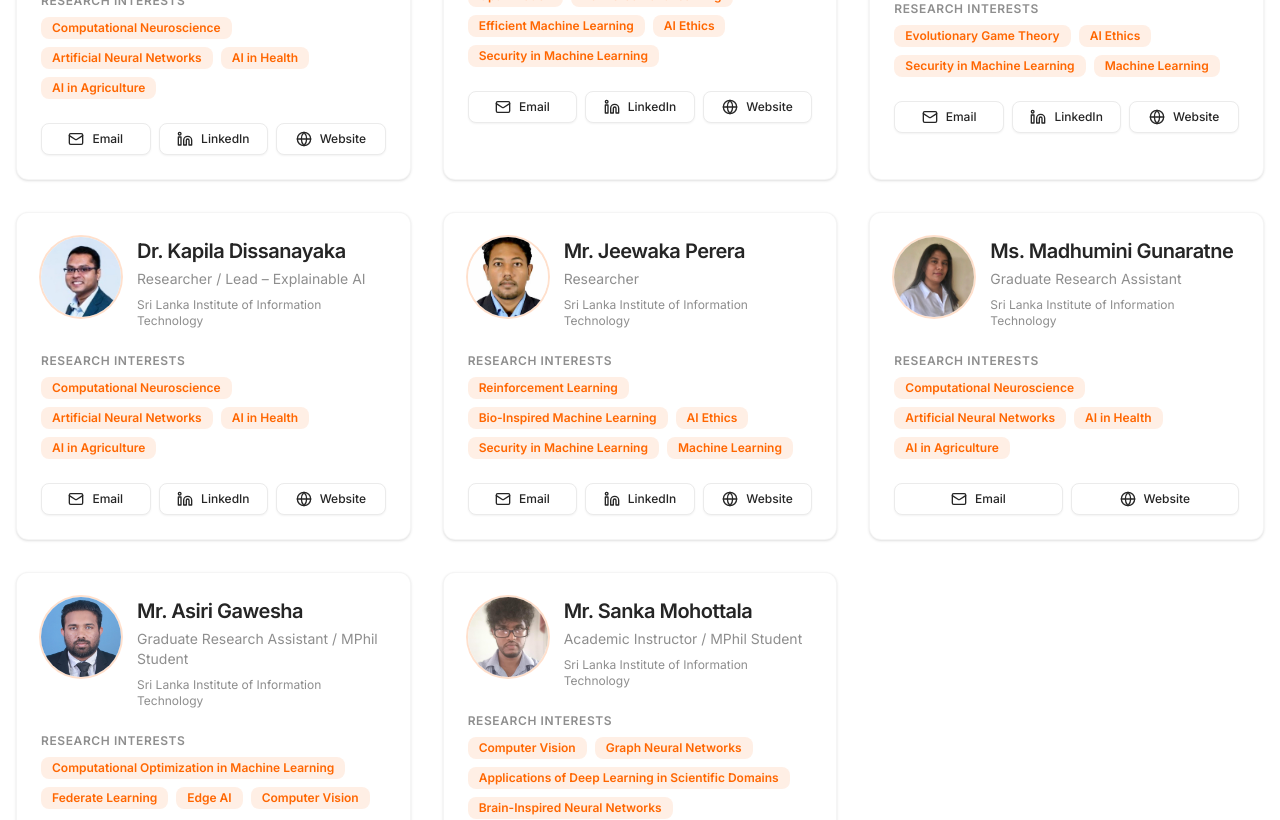
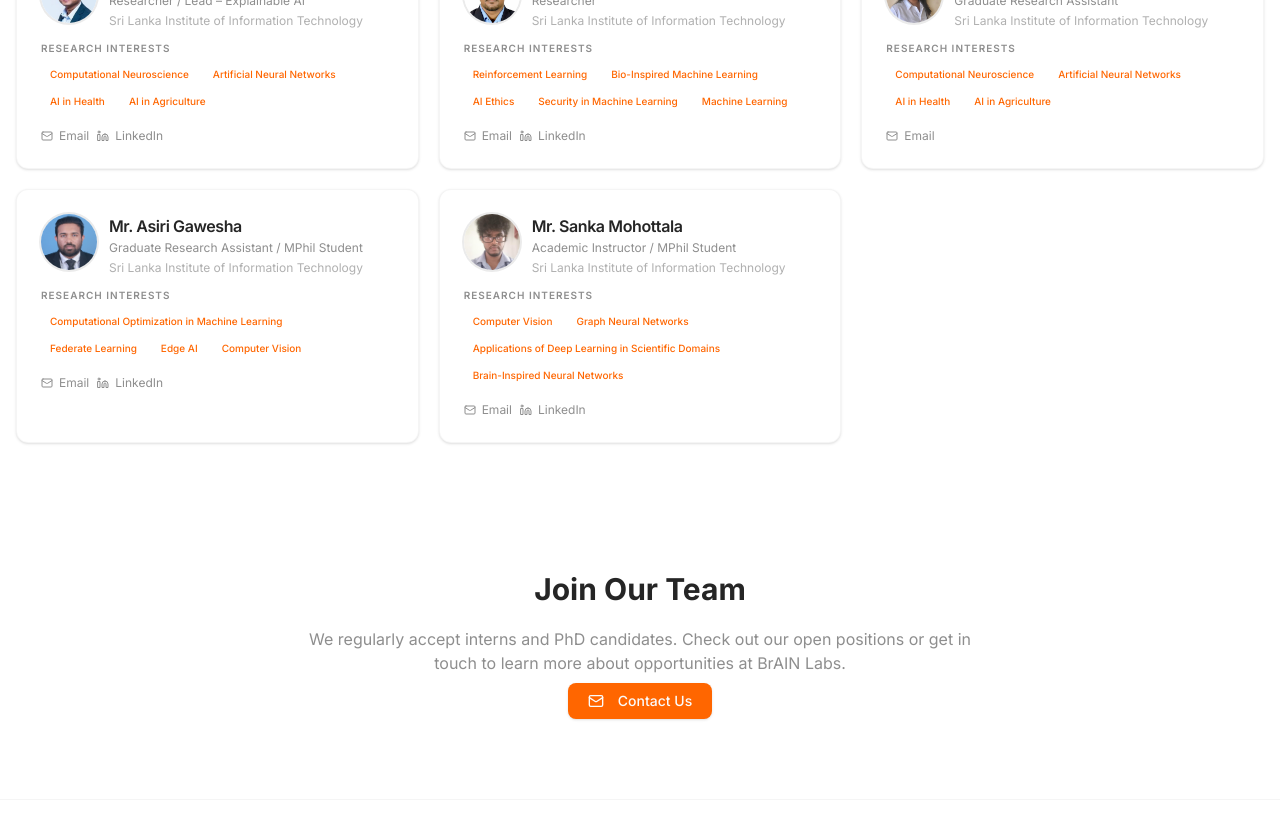
Before and after one commit to HasithaErandika/BrAINLabsInc, a React (Vite) app: page /team in a window 1280 px wide. Shown: the part 740-1560 px from the top of the page. Built offline with nearby package versions, Linux system fonts and the light colour scheme.

Commit message:
updated team page

```diff
--- a/src/pages/Team.tsx
+++ b/src/pages/Team.tsx
@@ -4,13 +4,14 @@ import { Badge } from '@/components/ui/badge';
 import { Button } from '@/components/ui/button';
 import { team } from '@/data/team';
 import { CollaborationIcon } from '@/components/ui/PageIcons';
-import { Mail, Globe, Linkedin } from 'lucide-react';
+import { Mail, Linkedin } from 'lucide-react';
+import { Link } from 'react-router-dom';
 
 export const Team = () => {
     return (
         <div className="min-h-screen">
             {/* Hero Header */}
-            <section className="relative py-24 md:py-32 overflow-hidden">
+            <section className="relative pt-24 md:pt-32 pb-12 md:pb-16 overflow-hidden">
                 <div className="absolute inset-0 bg-gradient-to-br from-primary/5 via-background to-background" />
 
                 <div className="container mx-auto px-4 relative z-10">
@@ -18,19 +19,18 @@ export const Team = () => {
                         initial={{ opacity: 0, y: 30 }}
                         animate={{ opacity: 1, y: 0 }}
                         transition={{ duration: 0.7 }}
-                        className="max-w-4xl"
+                        className="max-w-3xl lg:pl-4"
                     >
-                        <div className="inline-flex items-center gap-2 bg-primary/10 text-primary px-4 py-2 rounded-full mb-6">
-                            <CollaborationIcon size={18} />
-                            <span className="text-sm font-medium">Our Team</span>
+                        <div className="inline-flex items-center gap-2 bg-primary/10 text-primary px-3 py-1.5 rounded-full mb-5">
+                            <CollaborationIcon size={16} />
+                            <span className="text-xs font-medium uppercase tracking-wide">Our Team</span>
                         </div>
 
-                        <h1 className="text-5xl md:text-6xl lg:text-7xl font-bold mb-6 leading-tight flex items-center gap-4">
-                            <CollaborationIcon size={64} className="text-primary" />
+                        <h1 className="text-3xl md:text-4xl lg:text-5xl font-bold mb-4 leading-tight">
                             Meet the Researchers
                         </h1>
 
-                        <p className="text-xl md:text-2xl text-muted-foreground leading-relaxed">
+                        <p className="text-base md:text-lg text-muted-foreground leading-relaxed">
                             A multidisciplinary team of experts pushing the boundaries of AI and neuroscience research.
                         </p>
                     </motion.div>
@@ -38,31 +38,32 @@ export const Team = () => {
             </section>
 
             {/* Team Grid */}
-            <section className="py-16 md:py-24">
+            <section className="py-8 md:py-12">
                 <div className="container mx-auto px-4">
-                    <div className="grid md:grid-cols-2 lg:grid-cols-3 gap-8">
+                    <div className="grid md:grid-cols-2 lg:grid-cols-3 gap-5">
                         {team.map((member, idx) => (
                             <motion.div
                                 key={idx}
-                                initial={{ opacity: 0, y: 30 }}
+                                initial={{ opacity: 0, y: 20 }}
                                 whileInView={{ opacity: 1, y: 0 }}
                                 viewport={{ once: true }}
-                                transition={{ delay: idx * 0.1, duration: 0.6 }}
+                                transition={{ delay: idx * 0.08, duration: 0.5 }}
+                                whileHover={{ y: -3 }}
                             >
-                                <Card className="h-full hover:shadow-xl hover:shadow-primary/10 transition-all duration-300 group border-border/50 hover:border-primary/50">
-                                    <CardHeader>
-                                        <div className="flex items-start gap-4">
+                                <Card className="h-full hover:shadow-md hover:shadow-primary/5 transition-all duration-300 group border-border/50 hover:border-primary/40">
+                                    <CardHeader className="pb-3">
+                                        <div className="flex items-start gap-3">
                                             {/* Avatar */}
                                             <div className="shrink-0">
                                                 {member.image ? (
                                                     <img
                                                         src={member.image}
                                                         alt={member.name}
-                                                        className="w-20 h-20 rounded-full object-cover ring-2 ring-primary/20 group-hover:ring-primary/40 group-hover:scale-110 transition-all duration-300"
+                                                        className="w-14 h-14 rounded-full object-cover ring-2 ring-border group-hover:ring-primary/30 transition-all duration-300"
                                                     />
                                                 ) : (
-                                                    <div className="w-20 h-20 rounded-full bg-gradient-to-br from-primary/20 to-primary/5 flex items-center justify-center group-hover:scale-110 transition-transform duration-300">
-                                                        <span className="text-2xl font-bold text-primary">
+                                                    <div className="w-14 h-14 rounded-full bg-gradient-to-br from-primary/20 to-primary/5 flex items-center justify-center">
+                                                        <span className="text-lg font-semibold text-primary">
                                                             {member.name.split(' ').map(n => n[0]).join('')}
                                                         </span>
                                                     </div>
@@ -70,27 +71,27 @@ export const Team = () => {
                                             </div>
 
                                             <div className="flex-1 min-w-0">
-                                                <CardTitle className="text-xl mb-1 group-hover:text-primary transition-colors">
+                                                <CardTitle className="text-base font-semibold mb-0.5 group-hover:text-primary transition-colors">
                                                     {member.name}
                                                 </CardTitle>
-                                                <CardDescription className="text-sm mb-2">{member.position}</CardDescription>
-                                                <p className="text-xs text-muted-foreground">{member.university}</p>
+                                                <CardDescription className="text-xs mb-1">{member.position}</CardDescription>
+                                                <p className="text-xs text-muted-foreground/70">{member.university}</p>
                                             </div>
                                         </div>
                                     </CardHeader>
 
-                                    <CardContent className="space-y-4">
+                                    <CardContent className="space-y-3 pt-0">
                                         {/* Research Interests */}
                                         <div className="space-y-2">
-                                            <div className="text-xs font-semibold text-muted-foreground uppercase tracking-wider">
+                                            <div className="text-[10px] font-semibold text-muted-foreground uppercase tracking-widest">
                                                 Research Interests
                                             </div>
-                                            <div className="flex flex-wrap gap-2">
+                                            <div className="flex flex-wrap gap-1.5">
                                                 {member.researchInterests.map((interest, i) => (
                                                     <Badge
                                                         key={i}
                                                         variant="secondary"
-                                                        className="bg-primary/10 text-primary hover:bg-primary/20 text-xs"
+                                                        className="bg-primary/8 text-primary hover:bg-primary/15 text-[10px] px-2 py-0.5 font-medium"
                                                     >
                                                         {interest}
                                                     </Badge>
@@ -99,45 +100,26 @@ export const Team = () => {
                                         </div>
 
                                         {/* Links */}
-                                        <div className="flex gap-2 pt-2">
+                                        <div className="flex gap-2 pt-1">
                                             {member.contact && (
-                                                <Button
-                                                    size="sm"
-                                                    variant="outline"
-                                                    className="flex-1"
-                                                    asChild
+                                                <a
+                                                    href={`mailto:${member.contact}`}
+                                                    className="flex items-center gap-1.5 text-xs text-muted-foreground hover:text-primary transition-colors"
                                                 >
-                                                    <a href={`mailto:${member.contact}`} className="flex items-center justify-center gap-2">
-                                                        <Mail size={14} />
-                                                        <span className="text-xs">Email</span>
-                                                    </a>
-                                                </Button>
+                                                    <Mail size={12} />
+                                                    <span>Email</span>
+                                                </a>
                                             )}
                                             {member.linkedin && (
-                                                <Button
-                                                    size="sm"
-                                                    variant="outline"
-                                                    className="flex-1"
-                                                    asChild
+                                                <a
+                                                    href={member.linkedin.startsWith('http') ? member.linkedin : `https://linkedin.com/in/${member.linkedin}`}
+                                                    target="_blank"
+                                                    rel="noopener noreferrer"
+                                                    className="flex items-center gap-1.5 text-xs text-muted-foreground hover:text-primary transition-colors"
                                                 >
-                                                    <a href={member.linkedin.startsWith('http') ? member.linkedin : `https://linkedin.com/in/${member.linkedin}`} target="_blank" rel="noopener noreferrer" className="flex items-center justify-center gap-2">
-                                                        <Linkedin size={14} />
-                                                        <span className="text-xs">LinkedIn</span>
-                                                    </a>
-                                                </Button>
-                                            )}
-                                            {member.website && (
-                                                <Button
-                                                    size="sm"
-                                                    variant="outline"
-                                                    className="flex-1"
-                                                    asChild
-                                                >
-                                                    <a href={member.website.startsWith('http') ? member.website : `https://${member.website}`} target="_blank" rel="noopener noreferrer" className="flex items-center justify-center gap-2">
-                                                        <Globe size={14} />
-                                                        <span className="text-xs">Website</span>
-                                                    </a>
-                                                </Button>
+                                                    <Linkedin size={12} />
+                                                    <span>LinkedIn</span>
+                                                </a>
                                             )}
                                         </div>
                                     </CardContent>
@@ -149,24 +131,27 @@ export const Team = () => {
             </section>
 
             {/* CTA Section */}
-            <section className="py-24 bg-card/30">
+            <section className="py-16 md:py-20">
                 <div className="container mx-auto px-4">
                     <motion.div
-                        initial={{ opacity: 0, y: 30 }}
+                        initial={{ opacity: 0, y: 24 }}
                         whileInView={{ opacity: 1, y: 0 }}
                         viewport={{ once: true }}
-                        className="max-w-3xl mx-auto text-center space-y-6"
+                        transition={{ duration: 0.6 }}
+                        className="max-w-2xl mx-auto text-center space-y-5"
                     >
-                        <h2 className="text-4xl md:text-5xl font-bold">
+                        <h2 className="text-2xl md:text-3xl font-bold">
                             Join Our Team
                         </h2>
-                        <p className="text-lg text-muted-foreground">
-                            We regularly accept interns and PhD candidates. Check out our open positions or get in touch to learn more about opportunities at BrAINLabs.
+                        <p className="text-sm md:text-base text-muted-foreground">
+                            We regularly accept interns and PhD candidates. Check out our open positions or get in touch to learn more about opportunities at BrAIN Labs.
                         </p>
-                        <Button size="lg" className="bg-primary hover:bg-primary/90 mt-4">
-                            <Mail className="mr-2" size={20} />
-                            Contact Us
-                        </Button>
+                        <Link to="/contact">
+                            <Button className="bg-primary hover:bg-primary/90 text-sm h-9 px-5 mt-2">
+                                <Mail className="mr-1.5" size={14} />
+                                Contact Us
+                            </Button>
+                        </Link>
                     </motion.div>
                 </div>
             </section>
```
